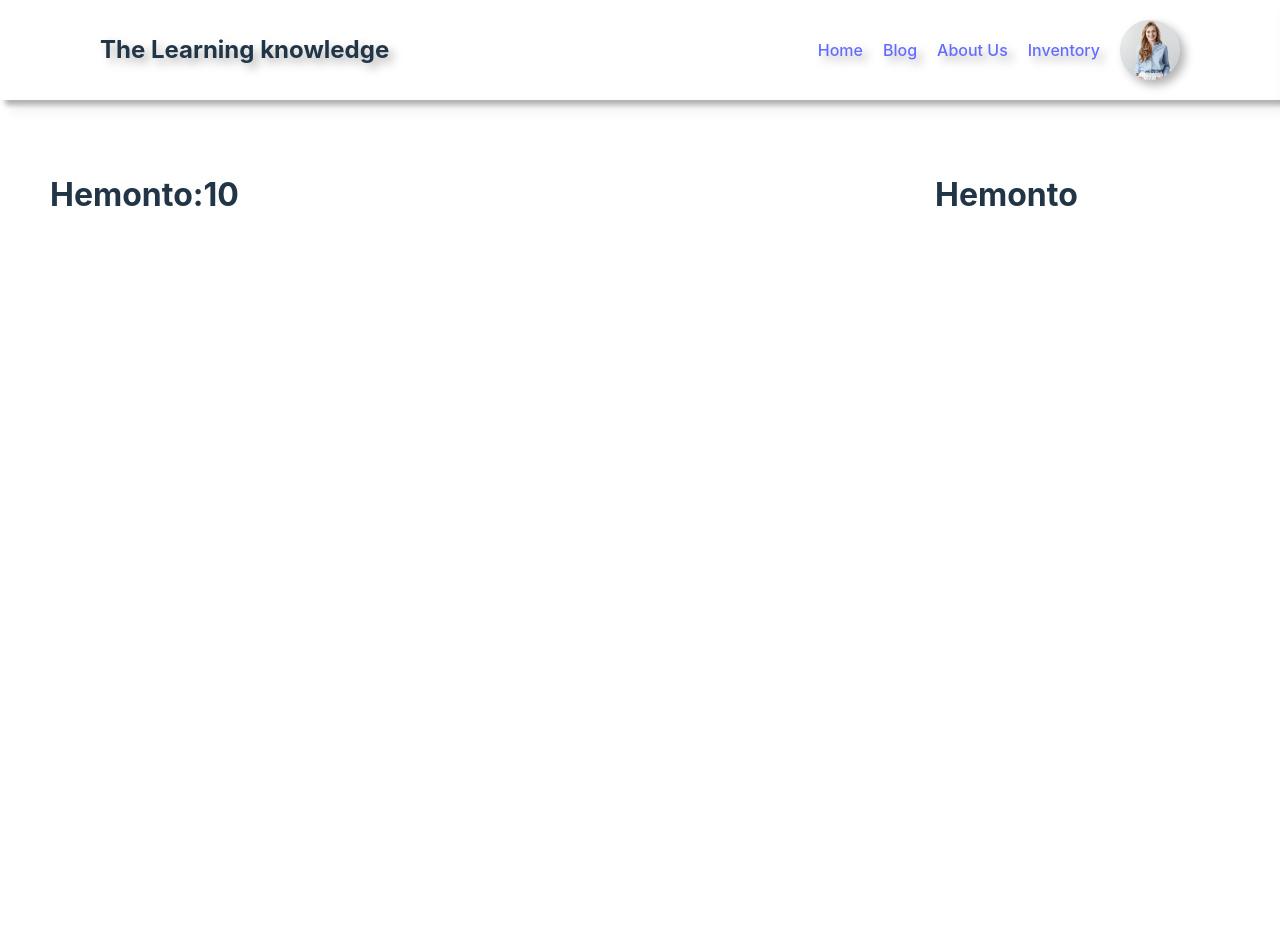
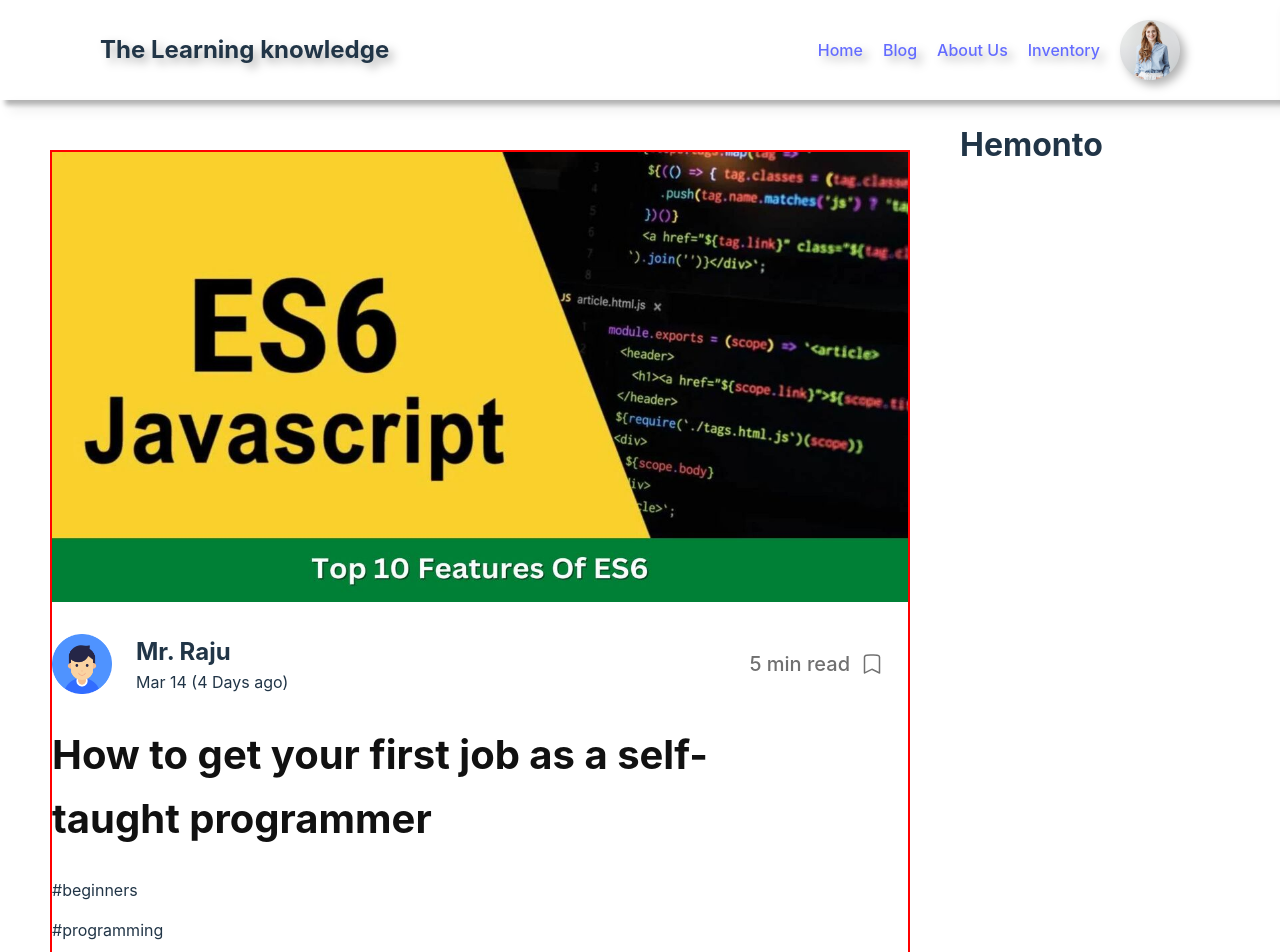
Before and after one commit to mdgausulislam/react-learning-knowledge-project, a React (Vite) app: page / in a window 1280 px wide. Shown: the top 952 px of the page. Before the commit the page ends 800 px from the top, so only its background shows below. Built offline with nearby package versions, Linux system fonts and the light colour scheme.

Commit message:
update section

```diff
--- a/public/learning.json
+++ b/public/learning.json
@@ -7,6 +7,7 @@
         "coder": "#beginners",
         "coder1": "#programming",
         "reading": "5 min read",
+        "profile":"boy1.png",
         "icon":"Frame.png",
         "img": "1.jpg"
     },
@@ -18,8 +19,9 @@
         "coder": "#beginners",
         "coder1": "#programming",
         "reading": "10 min read",
+        "profile":"boy1.png",
         "icon":"Frame.png",
-        "img": "2.jpg"
+        "img": "2.png"
     },
     {
         "id": 3,
@@ -29,8 +31,9 @@
         "coder": "#beginners",
         "coder1": "#programming",
         "reading": "15 min read",
+        "profile":"boy1.png",
         "icon":"Frame.png",
-        "img": "3.jpg"
+        "img": "3.png"
     },
     {
         "id": 4,
@@ -40,6 +43,7 @@
         "coder": "#beginners",
         "coder1": "#programming",
         "reading": "15 min read",
+        "profile":"boy1.png",
         "icon":"Frame.png",
         "img": "4.jpg"
     },
@@ -51,6 +55,7 @@
         "coder": "#beginners",
         "coder1": "#programming",
         "reading": "25 min read",
+        "profile":"boy1.png",
         "icon":"Frame.png",
         "img": "5.jpg"
     },
@@ -62,6 +67,7 @@
         "coder": "#beginners",
         "coder1": "#programming",
         "reading": "25 min read",
+        "profile":"boy1.png",
         "icon":"Frame.png",
         "img": "6.jpg"
     },
@@ -73,6 +79,7 @@
         "coder": "#beginners",
         "coder1": "#programming",
         "reading": "40 min read",
+        "profile":"boy1.png",
         "icon":"Frame.png",
         "img": "7.jpg"
     },
@@ -84,6 +91,7 @@
         "coder": "#beginners",
         "coder1": "#programming",
         "reading": "35 min read",
+        "profile":"boy1.png",
         "icon":"Frame.png",
         "img": "8.jpg"
     },
@@ -95,6 +103,7 @@
         "coder": "#beginners",
         "coder1": "#programming",
         "reading": "45 min read",
+        "profile":"boy1.png",
         "icon":"Frame.png",
         "img": "9.jpg"
     },
@@ -106,6 +115,7 @@
         "coder": "#beginners",
         "coder1": "#programming",
         "reading": "50 min read",
+        "profile":"boy1.png",
         "icon":"Frame.png",
         "img": "10.jpg"
     }
--- a/src/components/Data/Data.css
+++ b/src/components/Data/Data.css
@@ -0,0 +1,73 @@
+.data {
+    margin-bottom: 50px;
+    border: 2px solid red;
+    padding-bottom: 30px;
+}
+
+.image-caption {
+    width: 100%;
+    height: 450px;
+}
+
+.profile-caption {
+    height: 60px;
+    width: 60px;
+}
+
+.profile-info {
+    margin-top: 24px;
+    display: flex;
+    align-items: center;
+    justify-content: space-between;
+}
+
+.profile-details {
+    display: flex;
+    align-items: center;
+    gap: 24px;
+}
+
+.profile-name {
+    margin-top: 0;
+    margin-bottom: 0;
+    font-size: 24px;
+}
+
+.date-name {
+    margin-top: 0;
+    margin-bottom: 0;
+    font-size: 16px;
+}
+
+.text-name {
+    width: 737px;
+    color: #111;
+    font-family: Exo 2;
+    font-size: 40px;
+    font-style: normal;
+    font-weight: 700;
+    line-height: 160%;
+}
+
+.mark {
+    text-decoration: underline;
+}
+
+.reading {
+    display: flex;
+    align-items: center;
+}
+
+.read {
+    margin-right: 10px;
+    color: rgba(17, 17, 17, 0.60);
+    text-align: right;
+    font-family: Exo 2;
+    font-size: 20px;
+    font-style: normal;
+    font-weight: 500;
+    line-height: normal;
+}
+.icon-read{
+    margin-right: 24px;
+}
--- a/src/components/Data/Data.jsx
+++ b/src/components/Data/Data.jsx
@@ -1,10 +1,33 @@
 import React from 'react';
-import './Data.css'
+import './Data.css';
 
-const Data = () => {
+const Data = (props) => {
+    const { img, profile, name, date, reading, icon, coder, coder1,text} = props.lerner1;
     return (
-        <div>
-            <h1>This is a learning Knowledge</h1>
+        <div className="data">
+            <img className="image-caption" src={img} alt="" />
+            <div className="profile-info">
+                <div className="profile-details">
+                    <img className="profile-caption" src={profile} alt="" />
+                    <div>
+                        <h5 className="profile-name">{name}</h5>
+                        <p className="date-name">{date}</p>
+                    </div>
+
+                </div>
+
+                <div className="reading">
+                    <p className="read">{reading}</p>
+                    <img className="icon-read" src={icon} alt="" />
+                </div>
+            </div>
+
+            <h1 className="text-name">{text}</h1>
+
+            <p>{coder}</p>
+            <p>{coder1}</p>
+            <a className="mark" href="/mark">Mark as read</a>
+            <br/>
         </div>
     );
 };
--- a/src/components/LoadData/LoadData.css
+++ b/src/components/LoadData/LoadData.css
@@ -1,5 +1,8 @@
 .data-container{
     display: grid;
     grid-template-columns: 3fr 1fr;
+}
+.learning-container{
     margin: 50px;
+    gap: 50px;
 }
--- a/src/components/LoadData/LoadData.jsx
+++ b/src/components/LoadData/LoadData.jsx
@@ -1,5 +1,6 @@
 import React, { useEffect, useState } from 'react';
 import './LoadData.css';
+import Data from '../Data/Data';
 
 const LoadData = () => {
 
@@ -12,7 +13,12 @@ const LoadData = () => {
     return (
         <div className="data-container">
             <div className="learning-container">
-                <h1>Hemonto:{lerner.length}</h1>
+                {
+                    lerner.map(lerner1=><Data
+                    key={lerner1.id}
+                    lerner1={lerner1}
+                    ></Data>)
+                }
             </div>
             <div className="blog-container">
                 <h1>Hemonto</h1>
```
Also changed, not shown: src/fakeData/learning.json (+12 -2 lines).
